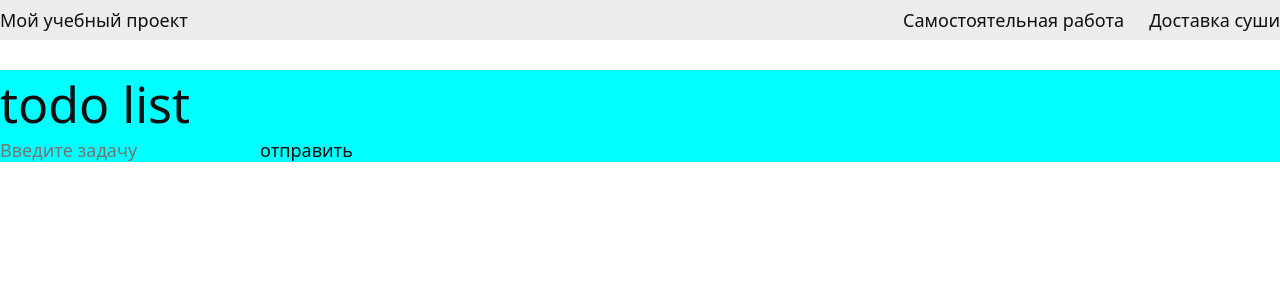
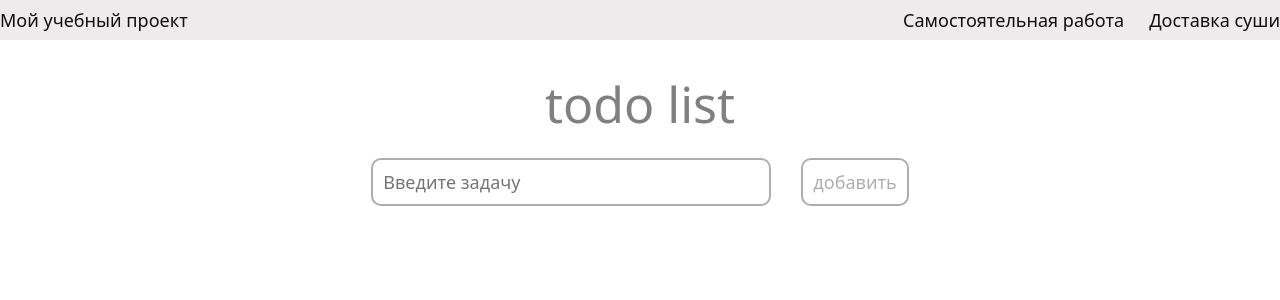
Before and after one commit to ArtErusov/test-project, a React (Create React App) app: page /todo in a window 1280 px wide. Shown: the top 300 px of the page. Built offline with nearby package versions, Linux system fonts and the light colour scheme.

Commit message:
style todo list

```diff
--- a/src/page/todoList/TodoInput.jsx
+++ b/src/page/todoList/TodoInput.jsx
@@ -1,17 +1,29 @@
 import styles from './todoList.module.scss';
-
 
 
 const TodoInput = (props) =>{
 
+const tasksInputHapdler = (event) =>{
+    props.setTodo(event.target.value);
+};
 
 
-return(<div className={styles.container}>
-    <input type="text" placeholder='Введите задачу' value={props.todo}
-    onChange={(e) => props.setTodo(e.target.value)}/>
-    <button onClick={() => props.addTask()}>отправить</button>
+return(<div className={styles.todo__input  + ' ' +  `${props.inInputValid ? "" : styles.todo__input_red}`}>
+    <input  type="text" placeholder='Введите задачу' value={props.todo}
+    onChange={tasksInputHapdler}/>
+    <button className={styles.btn} onClick={() => props.addTask()}>добавить</button>
 
 </div>)
+
+
+
+
+// return(<div className={styles.todo__input}>
+//     <input  type="text" placeholder='Введите задачу' value={props.todo}
+//     onChange={(e) => props.setTodo(e.target.value)}/>
+//     <button className={styles.btn} onClick={() => props.addTask()}>добавить</button>
+
+// </div>)
 }
 
 
--- a/src/page/todoList/TodoList.jsx
+++ b/src/page/todoList/TodoList.jsx
@@ -8,29 +8,36 @@ import React, { useState } from "react";
 const TodoList = () =>{
 
 
-const [todo, setTodo] = useState(''); // отрисовка импута
-const [tasks, setTasks] = useState([]);
+const [todo, setTodo] = useState(''); // передача значений
+const [tasks, setTasks] = useState([]); // наш массив
+const [inInputValid, setInInputValid] = useState(true);  // проверка ввода
 
 const addTask = () => {
 //добавляем новый расход. взаимодействие с кнопкой
-        const taskTodo ={
+if (todo.trim().length == 0) { // проверяем импут на отсутствие символов
+    setInInputValid(false)
+    return
+    };
+    setInInputValid(true)
+    const taskTodo ={
             id: Math.random(),
             value: todo,
             status: false
         }
-        let newTask = [taskTodo, ...tasks]
+        let newTask = [taskTodo, ...tasks] //добавляем к нашему массиву новый объект
         setTasks(newTask)
         setTodo("")
 };
 
 
-console.log(tasks);
+console.log(inInputValid);
 
 
 return(<div className={styles.container}>
     <div className={styles.todo}>
-        <h1>todo list</h1>
-        <TodoInput addTask={addTask} todo={todo} setTodo={setTodo}/>
+        <h1 style={{color: !inInputValid ? 'red' : 'gray'}}>todo list</h1> {/* Проверка ввода */}
+
+        <TodoInput addTask={addTask} todo={todo} setTodo={setTodo} inInputValid={inInputValid}/>
 
       {tasks.map((item) => (
       <TodoTask  key ={item.id} value ={item.value} status ={item.status}/>
--- a/src/page/todoList/TodoTask.jsx
+++ b/src/page/todoList/TodoTask.jsx
@@ -6,11 +6,12 @@ const TodoTask = (props) =>{
 
 
 
-return(<div key={props.id} className={styles.container}>
-    <input type="checkbox" />
-    <p>{props.value}</p>
-    <button>удалить</button>
+return(<div key={props.id} className={styles.todo__task}>
+     <p>{props.value}</p>
 
+    <input className={styles.input} type="checkbox" name="выполнено" />
+    <label htmlFor="выполнено">Выполнено</label>
+    <button className={styles.btn}>удалить</button>
 </div>)
 }
 
--- a/src/page/todoList/todoList.module.scss
+++ b/src/page/todoList/todoList.module.scss
@@ -4,9 +4,58 @@
 
 .todo{
     margin: 30px auto;
+    width: 800px;
 
-    background-color: aqua;
+    // background-color: red;
+
     h1{
         font-size: 50px;
+        text-align: center;
+        color: $gray;
+    }
+
+    &__input{
+        margin-top: 20px;
+        text-align: center;
+
+        input{
+            padding: 10px;
+            width: 400px;
+            border: 2px solid $gray;
+            border-radius: 10px;
+        }
+        button{
+            margin-left: 30px;
+        }
+        //стиль который показывается при пустом поле
+        &_red{
+            input{
+                border: 2px solid #8e1515;
+
+            }
+        }
+
+
+
+    }
+    &__task{
+        display: flex;
+        margin: 20px 64px 0;
+        p{
+            padding: 10px;
+            width: 400px;
+            border: 2px solid $gray;
+            border-radius: 10px;
+            color: $gray;
+        }
+
+        label{
+            margin-left: 30px;
+        }
+
+        button{
+            margin-left: 30px;
+        }
+
     }
 }
--- a/src/scss/app.scss
+++ b/src/scss/app.scss
@@ -1,8 +1,9 @@
 @import '/src/scss/reset.scss';
+@import '/src/scss/input.scss';
 
 $black: #101010;
 $orange: #FF9B04;
-$gray: #BABAC0;
+$gray: #aeaeae;
 $lightOrange:#FFD699;
 
 
@@ -16,3 +17,16 @@ body {
     max-width: 1400px;
     margin: 0 auto;
 }
+
+.btn{
+    padding: 10px;
+    border: 2px solid $gray;
+    border-radius: 10px;
+    font-weight: 500;
+    color: $gray;
+    transition: 0.3s;
+        &:hover{
+            color: #fff;
+            background-color: $gray;
+        }
+    }
```
Also changed, not shown: src/scss/input.scss (added, +53 -0 lines).
